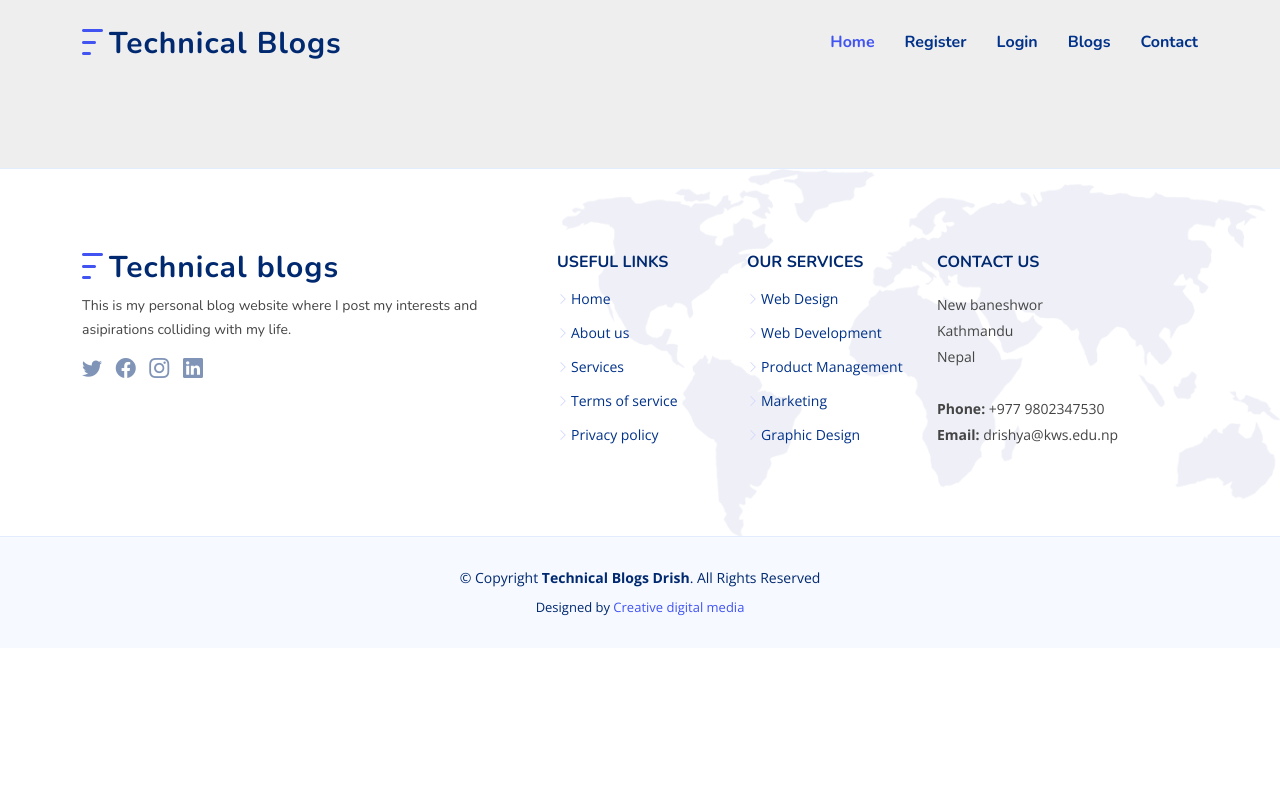
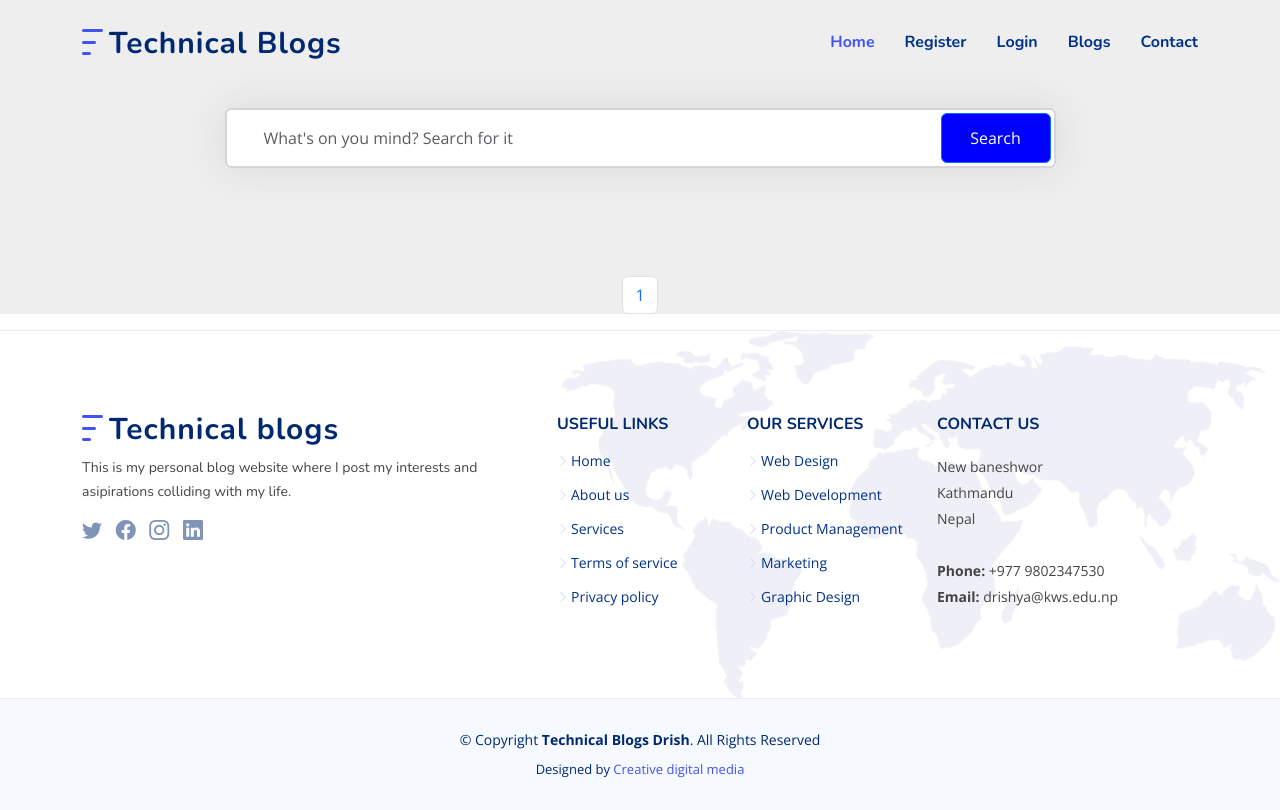
Before and after one commit to drishyashrestha/technicalblogsdrish, a Django app: page /blogs in a window 1280 px wide. Before the commit the page ends 616 px from the top, so only its background shows below. Run offline with Django 4.2, Linux system fonts and the light colour scheme; data that the repository does not hold is empty; some libraries are stand-ins or nearby versions.

Commit message:
'changes'

```diff
--- a/blog/views.py
+++ b/blog/views.py
@@ -4,7 +4,7 @@ from blog.models import Profile, Blog, User
 from django.contrib.auth import authenticate, logout, login
 from django.contrib.auth.decorators import login_required
 from blog.helper import save_file
-
+from django.core.paginator import Paginator
 
 # Create your views here.
 def home(request):
@@ -65,12 +65,19 @@ def register(request):
 
 def about(request):
     return render(request,"about.html")
+
+
 def contact(request):
     return render(request,"contact.html")
+
+
 def blogs(request):
     blogs = Blog.objects.all().order_by("-created_at")
-    context = {"blogs" : blogs}
-
+    per_page = request.GET.get("per_page", 2)
+    page_number = request.GET.get("page", 1)
+    paginator = Paginator(blogs, per_page)
+    blogs_with_pagination = paginator.get_page(page_number)
+    context = {"blogs_with_pagination": blogs_with_pagination}
     return render(request,"blog.html",context)
 
 
--- /dev/null
+++ b/static/css/search.css
@@ -0,0 +1,43 @@
+
+.search{
+    position: relative;
+    box-shadow: 0 0 40px rgba(51, 51, 51, .1);
+
+    }
+
+    .search input{
+
+     height: 60px;
+     text-indent: 25px;
+     border: 2px solid #d6d4d4;
+
+
+    }
+
+
+    .search input:focus{
+
+     box-shadow: none;
+     border: 2px solid blue;
+
+
+    }
+
+    .search .fa-search{
+
+     position: absolute;
+     top: 20px;
+     left: 16px;
+
+    }
+
+    .search button{
+
+     position: absolute;
+     top: 5px;
+     right: 5px;
+     height: 50px;
+     width: 110px;
+     background: blue;
+
+    }
--- a/templates/base.html
+++ b/templates/base.html
@@ -20,6 +20,7 @@
       <link href="{% static 'vendor/remixicon/remixicon.css' %}" rel="stylesheet">
       <link href="{% static 'vendor/swiper/swiper-bundle.min.css' %}" rel="stylesheet">
       <link href="{% static 'css/style.css' %}" rel="stylesheet">
+      <link href="{% static 'css/search.css' %}" rel="stylesheet">
    </head>
    <body>
       <!-- ======= Header ======= -->
--- a/templates/blog.html
+++ b/templates/blog.html
@@ -5,12 +5,26 @@
     <section class="vh-150" style="background-color: #eee;">
 
 <div class="container mt-5">
+    <div class="row height d-flex justify-content-center align-items-center">
+
+        <div class="col-md-9">
+          <div class="search">
+            <i class="fa fa-search"></i>
+            <input type="text" class="form-control" placeholder="What's on you mind? Search for it">
+            <button class="btn btn-primary">Search</button>
+          </div>
+
+        </div>
+
+   </div>
+    <br><br>
         <div class="row">
-            {% for blog in blogs %}
+            {% for blog in blogs_with_pagination %}
             <div class="col-md-4">
                 <div class="card p-3">
                     <div class="d-flex flex-row mb-3">
-                        <img src="{{ blog.image }}" width="100%">
+                        <img src="{{ blog.image }}" width="100%" height="250 px">
+                        <br>
                     </div>
                     <h6>{{ blog.title }}</h6>
                     <div class="d-flex justify-content-between install mt-3">
@@ -24,4 +38,21 @@
         </div>
     </div>
     </section>
+    <nav aria-label="Page navigation example">
+        <ul class="pagination justify-content-center" style="background-color: #eee;">
+          {% if blogs_with_pagination.has_previous %}
+          <li class="page-item"><a class="page-link" href="?page={{ blogs_with_pagination.previous_page_number}}">Previous</a></li>
+            {% endif %}
+
+            {% for page_num in blogs_with_pagination.paginator.page_range %}
+          <li class="page-item"><a class="page-link" href="?page={{page_num}}">{{page_num}}</a></li>
+            {% endfor %}
+
+            {% if blogs_with_pagination.has_next %}
+          <li class="page-item"><a class="page-link" href="?page={{ blogs_with_pagination.next_page_number}}">Next</a></li>
+            {% endif %}
+        </ul>
+
+      </nav>
+
 {% endblock %}
--- a/templates/create_blog.html
+++ b/templates/create_blog.html
@@ -36,7 +36,7 @@
                     <div class="d-flex flex-row align-items-center mb-4">
                       <i class="fas fa-key fa-lg me-3 fa-fw"></i>
                       <div class="form-outline flex-fill mb-0">
-                        <textarea name="content" maxlength="1000" id="form3Example1c" class="form-control" style="min-height:200px;" placeholder="Add your blog content"></textarea>
+                        <textarea name="content" maxlength="3000" id="form3Example1c" class="form-control" style="min-height:200px;" placeholder="Add your blog content"></textarea>
 
                       </div>
                     </div>
--- a/templates/home.html
+++ b/templates/home.html
@@ -8,7 +8,7 @@
              <h1 data-aos="fade-up">Accept no one's definition of life; <br> define yourself.</h1>
              <h2 data-aos="fade-up" data-aos-delay="400">Read my new blogs</h2>
              <div data-aos="fade-up" data-aos-delay="600">
-                <div class="text-center text-lg-start">              <a href="{% url 'home' %}" class="btn-get-started scrollto d-inline-flex align-items-center justify-content-center align-self-center">                <span>Get Started</span>                <i class="bi bi-arrow-right"></i>              </a>            </div>
+                <div class="text-center text-lg-start">              <a href="{% url 'my_blogs' %}" class="btn-get-started scrollto d-inline-flex align-items-center justify-content-center align-self-center">                <span>Get Started</span>                <i class="bi bi-arrow-right"></i>              </a>            </div>
              </div>
           </div>
           <div class="col-lg-6 hero-img" data-aos="zoom-out" data-aos-delay="200">          <img src="{% static 'img/hero-img.png' %}" class="img-fluid" alt="">        </div>
```
Also changed, not shown: static/blog-media/computers.png (added), static/blog-media/download.png (added), static/blog-media/gpts-are-gpts-an-early-look-at-the-labor-market-impact-potential-of-large-language-models.avif (added), static/blog-media/images.jpeg (added), static/blog-media/language-models-can-explain-neurons-in-language-models.jpg (added), static/blog-media/teaser.jpg (added), static/blog-media/teaser_yzIuugc.jpg (added).
